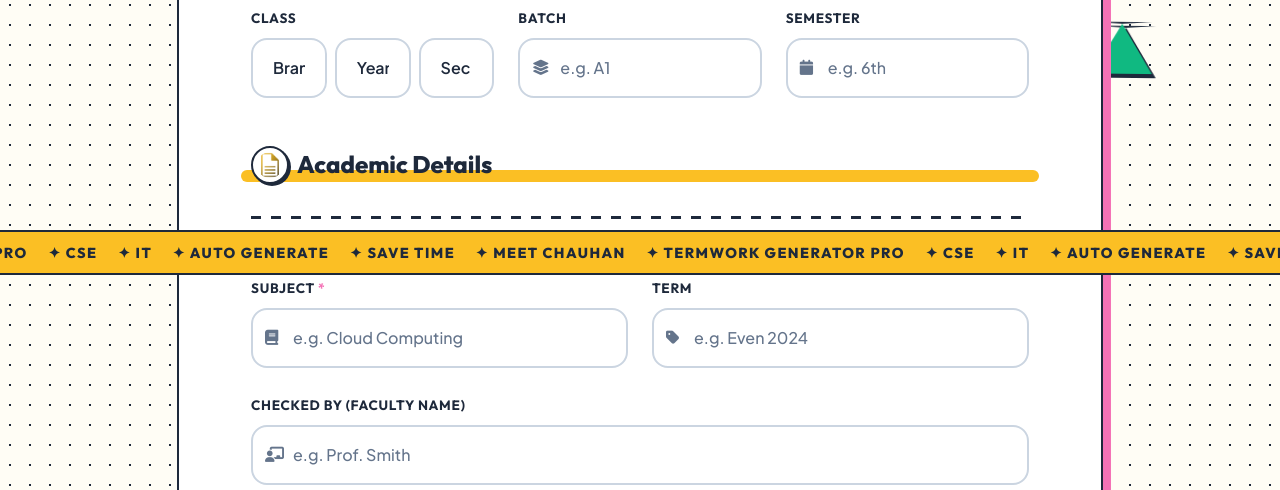
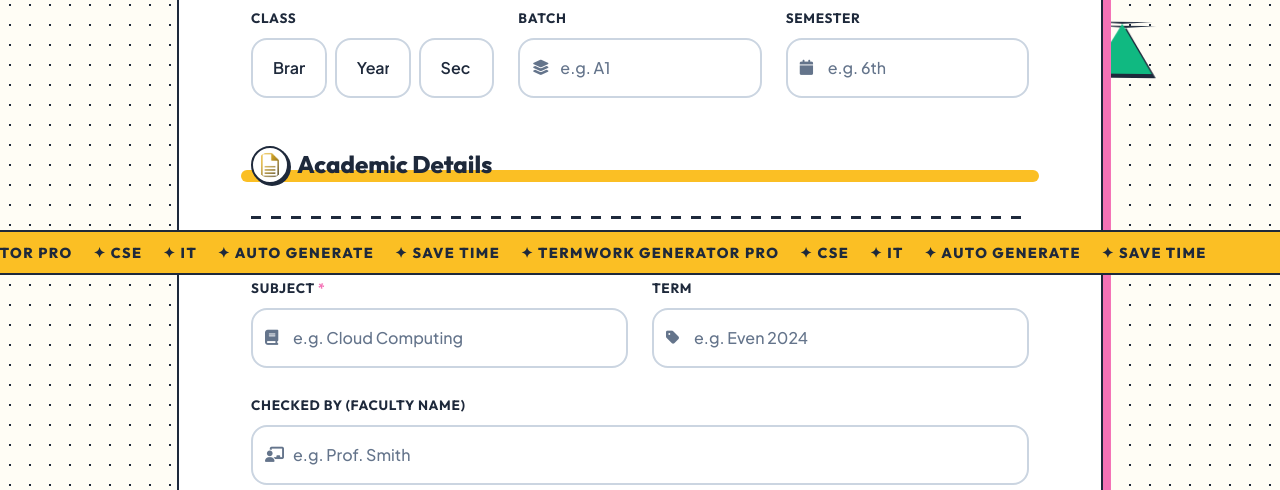
Before and after one commit to meetchauhan17/termwork-website, a Flask app: page / in a window 1280 px wide. Shown: the part 525-1015 px from the top of the page. Run offline with Flask 3, Linux system fonts and the light colour scheme; some libraries are stand-ins or nearby versions.

Commit message:
Remove MEET CHAUHAN from marquee and legend badge from title fields

```diff
--- a/static/script.js
+++ b/static/script.js
@@ -72,10 +72,7 @@ document.addEventListener('DOMContentLoaded', () => {
         let html = '';
 
         if (start > 0 && end >= start && (end - start + 1) <= 50) {
-            html += `<h6 class="w-100 fw-bold mt-2 mb-3 text-secondary">
-                Practical Titles <small class="fw-normal">(Optional)</small>
-                <span class="char-counter ms-2">🟢 ≤43 short &nbsp; 🟡 44–115 medium &nbsp; 🔴 116+ long</span>
-            </h6>`;
+            html += `<h6 class="w-100 fw-bold mt-2 mb-3 text-secondary">Practical Titles <small class="fw-normal">(Optional)</small></h6>`;
             let idx = 0;
             for (let i = start; i <= end; i++) {
                 idx++;
--- a/templates/index.html
+++ b/templates/index.html
@@ -260,9 +260,9 @@
 <div class="marquee-container">
     <div class="marquee-content">
         ✦ TERMWORK GENERATOR PRO &nbsp;&nbsp;&nbsp; ✦ CSE &nbsp;&nbsp;&nbsp; ✦ IT &nbsp;&nbsp;&nbsp;
-        ✦ AUTO GENERATE &nbsp;&nbsp;&nbsp; ✦ SAVE TIME &nbsp;&nbsp;&nbsp; ✦ MEET CHAUHAN &nbsp;&nbsp;&nbsp;
+        ✦ AUTO GENERATE &nbsp;&nbsp;&nbsp; ✦ SAVE TIME &nbsp;&nbsp;&nbsp;
         ✦ TERMWORK GENERATOR PRO &nbsp;&nbsp;&nbsp; ✦ CSE &nbsp;&nbsp;&nbsp; ✦ IT &nbsp;&nbsp;&nbsp;
-        ✦ AUTO GENERATE &nbsp;&nbsp;&nbsp; ✦ SAVE TIME &nbsp;&nbsp;&nbsp; ✦ MEET CHAUHAN &nbsp;&nbsp;&nbsp;
+        ✦ AUTO GENERATE &nbsp;&nbsp;&nbsp; ✦ SAVE TIME &nbsp;&nbsp;&nbsp;
     </div>
 </div>
 
```
